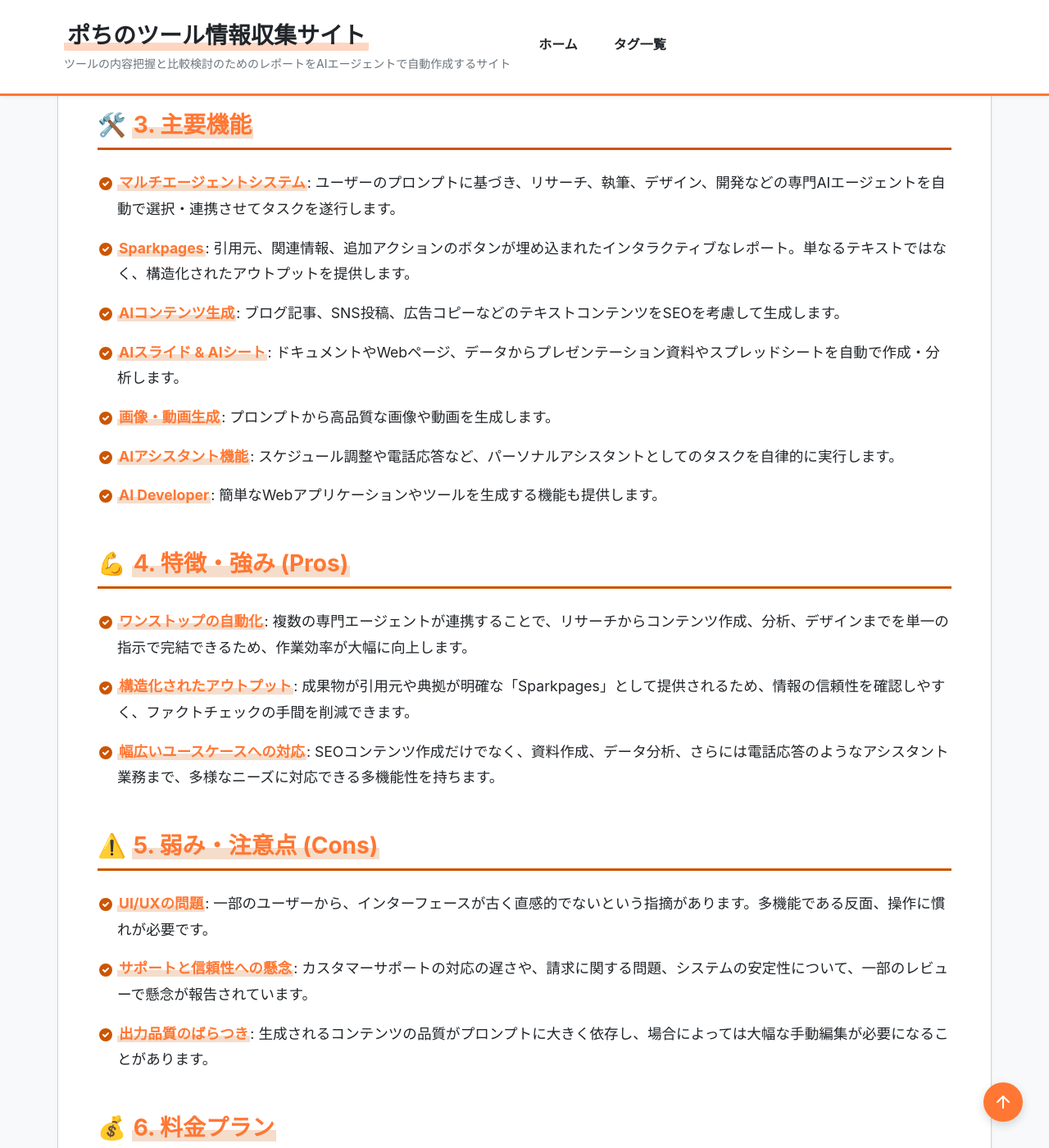
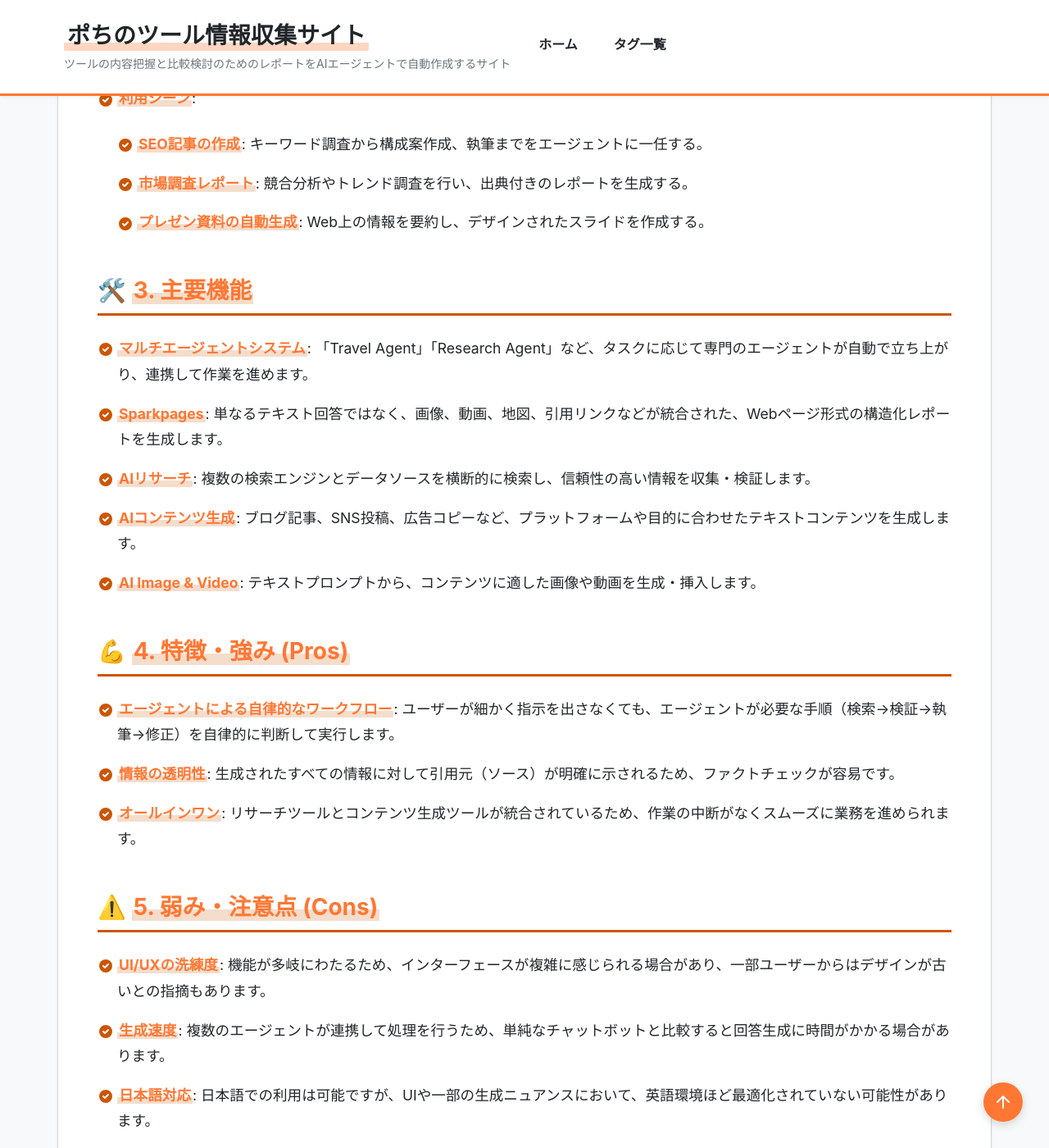
Before and after one commit to aegisfleet/tool-survey-report, a Jekyll site: the page built from _reports/genspark.md, in a window 1280 px wide and 1400 px high, scrolled down 4162 px. Shown: the whole window at 82% size. Built offline with Jekyll 4.4.1, drawn with Linux system fonts in a browser that asks for light colours; some of the changed text lies outside the part shown.

Commit message:
Update Genspark report to 2026 format and ensure consistency with related tools (#527)
- Update `_reports/genspark.md` to the latest strict template with 2026-01-24 data.
- Update `_reports/devin.md` to include `Genspark` in `related_tools` for bidirectional linking and clean up obsolete tags.

Co-authored-by: google-labs-jules[bot] <161369871+google-labs-jules[bot]@users.noreply.github.com>

```diff
--- a/_reports/genspark.md
+++ b/_reports/genspark.md
@@ -7,14 +7,13 @@ tool_reading: "ジェンスパーク"
 category: "自律型AIエージェント"
 developer: "GENSPARK INC"
 official_site: "https://www.genspark.ai/"
-date: "2025-10-20"
-last_updated: "2026-01-10"
+date: "2026-01-24"
+last_updated: "2026-01-24"
 tags:
   - "AI"
   - "エージェント"
   - "生成AI"
-  - "コンテンツ作成"
-  - "SEO"
+  - "検索エンジン"
   - "自動化"
 description: "単一プロンプトから専門AIエージェント群が連携し、リサーチ、コンテンツ作成、スライド生成までを自動化するマルチエージェントAIプラットフォーム。"
 
@@ -26,34 +25,39 @@ quick_summary:
   target_users:
     - "コンテンツ制作者"
     - "マーケター"
-    - "ブロガー"
-  latest_highlight: "AIエージェントによる電話応答機能などを追加"
+    - "リサーチャー"
+  latest_highlight: "2025年12月に自律型リサーチエージェント機能が大幅強化"
   update_frequency: "中"
 
 # 【ツール評価】100点満点、基準点70点からの加減算方式
 evaluation:
-  score: 75
+  score: 76
   base_score: 70
   plus_points:
-    - point: 8
-      reason: "リサーチ、SEO、スライド・動画生成まで対応するマルチエージェントシステムが多機能で強力。"
-    - point: 4
-      reason: "毎日クレジットがリフレッシュされる無料プランがあり、試しやすい。"
+    - point: 5
+      reason: "リサーチ、執筆、スライド生成までを単一プラットフォームで完結できる多機能性"
+    - point: 3
+      reason: "毎日クレジットがリフレッシュされる実用的な無料プラン"
+    - point: 2
+      reason: "引用元が明確な構造化レポート（Sparkpages）による信頼性の担保"
   minus_points:
-    - point: -4
-      reason: "一部レビューでUIの古さ、サポート対応、システムの信頼性への懸念が指摘されている。"
-    - point: -3
-      reason: "公式サイトでログインしないと料金プラン詳細が確認できず、透明性に欠ける。"
-  summary: "多機能なAIエージェントによる自動化は強力だが、UIやサポートには改善の余地あり。"
+    - point: -2
+      reason: "競合ツールに比べてUI/UXがやや古く、直感性に欠ける場合がある"
+    - point: -2
+      reason: "サポート対応の遅さやシステムの安定性に関する指摘が一部見られる"
+  summary: "強力なマルチエージェント機能を持つが、UIやサポート面で競合に一歩譲る。"
 
 # 【任意項目】該当するもののみ記載
 links:
+  documentation: "https://www.genspark.ai/"
 relationships:
+  parent:
+  children:
   related_tools:
     - "Perplexity"
+    - "Felo"
     - "Devin"
     - "Google Disco"
-    - "Felo"
 ---
 
 # **Genspark 調査レポート**
@@ -67,124 +71,145 @@ relationships:
 * **関連リンク**:
   * レビューサイト: [App Store](https://apps.apple.com/us/app/genspark-ai-workspace/id6739554054)
 * **カテゴリ**: 自律型AIエージェント
-* **概要**: Gensparkは、単一のプロンプトを解釈し、タスクを専門のAIエージェント群に自動で振り分けて実行するマルチエージェントAIプラットフォームです。リサーチ、コンテンツ生成、データ分析、デザイン作成などを連携して行い、引用元を含む構造化されたレポート「Sparkpages」としてアウトプットを生成します。
+* **概要**: Gensparkは、ユーザーの単一のプロンプトを解釈し、リサーチ、執筆、デザインなどの専門スキルを持つAIエージェント群を自動的に連携させてタスクを実行するマルチエージェントプラットフォームです。最終成果物は、引用元を含む構造化されたインタラクティブなレポート「Sparkpages」として提供されます。
 
 ## **2. 目的と主な利用シーン**
 
-* **解決する課題**: 複数のツールを使い分ける非効率な作業をなくし、単一のプラットフォームでリサーチからコンテンツ作成、分析までのワークフローを完結させる。
+* **解決する課題**: 複数のツール（検索エンジン、AIチャット、スライド作成ツールなど）を行き来する非効率さを解消し、リサーチからアウトプット作成までをワンストップで自動化する。
 * **想定利用者**:
-    * コンテンツ制作者、ブロガー
-    * SEO担当者、アフィリエイトマーケター
-    * スタートアップ、小規模チーム
+  * コンテンツ制作者、ブロガー
+  * マーケター、SEO担当者
+  * 市場調査を行うリサーチャー
 * **利用シーン**:
-  * SEOを意識したブログ記事やマーケティングコンテンツの作成
-  * 競合分析や市場調査などのリサーチとレポート生成
-  * Webページやドキュメントを要約したプレゼンテーション資料の自動作成
-  * 採用候補者のスクリーニングや電話応答などのアシスタント業務の自動化
+  * **SEO記事の作成**: キーワード調査から構成案作成、執筆までをエージェントに一任する。
+  * **市場調査レポート**: 競合分析やトレンド調査を行い、出典付きのレポートを生成する。
+  * **プレゼン資料の自動生成**: Web上の情報を要約し、デザインされたスライドを作成する。
 
 ## **3. 主要機能**
 
-* **マルチエージェントシステム**: ユーザーのプロンプトに基づき、リサーチ、執筆、デザイン、開発などの専門AIエージェントを自動で選択・連携させてタスクを遂行します。
-* **Sparkpages**: 引用元、関連情報、追加アクションのボタンが埋め込まれたインタラクティブなレポート。単なるテキストではなく、構造化されたアウトプットを提供します。
-* **AIコンテンツ生成**: ブログ記事、SNS投稿、広告コピーなどのテキストコンテンツをSEOを考慮して生成します。
-* **AIスライド & AIシート**: ドキュメントやWebページ、データからプレゼンテーション資料やスプレッドシートを自動で作成・分析します。
-* **画像・動画生成**: プロンプトから高品質な画像や動画を生成します。
-* **AIアシスタント機能**: スケジュール調整や電話応答など、パーソナルアシスタントとしてのタスクを自律的に実行します。
-* **AI Developer**: 簡単なWebアプリケーションやツールを生成する機能も提供します。
+* **マルチエージェントシステム**: 「Travel Agent」「Research Agent」など、タスクに応じて専門のエージェントが自動で立ち上がり、連携して作業を進めます。
+* **Sparkpages**: 単なるテキスト回答ではなく、画像、動画、地図、引用リンクなどが統合された、Webページ形式の構造化レポートを生成します。
+* **AIリサーチ**: 複数の検索エンジンとデータソースを横断的に検索し、信頼性の高い情報を収集・検証します。
+* **AIコンテンツ生成**: ブログ記事、SNS投稿、広告コピーなど、プラットフォームや目的に合わせたテキストコンテンツを生成します。
+* **AI Image & Video**: テキストプロンプトから、コンテンツに適した画像や動画を生成・挿入します。
 
 ## **4. 特徴・強み (Pros)**
 
-* **ワンストップの自動化**: 複数の専門エージェントが連携することで、リサーチからコンテンツ作成、分析、デザインまでを単一の指示で完結できるため、作業効率が大幅に向上します。
-* **構造化されたアウトプット**: 成果物が引用元や典拠が明確な「Sparkpages」として提供されるため、情報の信頼性を確認しやすく、ファクトチェックの手間を削減できます。
-* **幅広いユースケースへの対応**: SEOコンテンツ作成だけでなく、資料作成、データ分析、さらには電話応答のようなアシスタント業務まで、多様なニーズに対応できる多機能性を持ちます。
+* **エージェントによる自律的なワークフロー**: ユーザーが細かく指示を出さなくても、エージェントが必要な手順（検索→検証→執筆→修正）を自律的に判断して実行します。
+* **情報の透明性**: 生成されたすべての情報に対して引用元（ソース）が明確に示されるため、ファクトチェックが容易です。
+* **オールインワン**: リサーチツールとコンテンツ生成ツールが統合されているため、作業の中断がなくスムーズに業務を進められます。
 
 ## **5. 弱み・注意点 (Cons)**
 
-* **UI/UXの問題**: 一部のユーザーから、インターフェースが古く直感的でないという指摘があります。多機能である反面、操作に慣れが必要です。
-* **サポートと信頼性への懸念**: カスタマーサポートの対応の遅さや、請求に関する問題、システムの安定性について、一部のレビューで懸念が報告されています。
-* **出力品質のばらつき**: 生成されるコンテンツの品質がプロンプトに大きく依存し、場合によっては大幅な手動編集が必要になることがあります。
+* **UI/UXの洗練度**: 機能が多岐にわたるため、インターフェースが複雑に感じられる場合があり、一部ユーザーからはデザインが古いとの指摘もあります。
+* **生成速度**: 複数のエージェントが連携して処理を行うため、単純なチャットボットと比較すると回答生成に時間がかかる場合があります。
+* **日本語対応**: 日本語での利用は可能ですが、UIや一部の生成ニュアンスにおいて、英語環境ほど最適化されていない可能性があります。
 
 ## **6. 料金プラン**
 
 | プラン名 | 料金 | 主な特徴 |
 |---|---|---|
-| **Free** | 無料 | 100 クレジット/日、1GBストレージ。基本的なエージェントと機能に限定的にアクセス可能。 |
-| **Plus** | $24.99/月 | 10,000 クレジット/月、50GBストレージ。画像・動画生成モデルへのアクセス権を含む。 |
-| **Pro** | $249.99/月 | 125,000 クレジット/月、1TBストレージ。すべてのエージェントとプレミアムモデルへのフルアクセス権。 |
+| **Free** | 無料 | ・100クレジット/日<br>・基本的なエージェント機能<br>・1GBストレージ |
+| **Plus** | $24.99/月 | ・10,000クレジット/月<br>・高度な画像・動画生成モデル<br>・50GBストレージ |
+| **Pro** | $249.99/月 | ・125,000クレジット/月<br>・最優先の処理速度<br>・1TBストレージ |
 
-* **課金体系**: サブスクリプション（月額/年額）、クレジットベース
-* **無料トライアル**: クレジット制の無料プランが利用可能。
+* **課金体系**: サブスクリプション制（月額/年額）およびクレジット消費型。
+* **無料トライアル**: Freeプランが実質的な永続トライアルとして機能します。
 
 ## **7. 導入実績・事例**
 
-* 主に個人のコンテンツ制作者、マーケター、小規模ビジネスで利用されています。
-* App StoreやGoogle Playで多くのダウンロード実績があり、個人ユーザーを中心に導入が進んでいます。
-* BtoBでの大規模な公式導入事例は、現時点では公開されていません。
+* **導入企業**: 大規模な法人契約の公開事例は少ないものの、個人のクリエイターや中小規模のマーケティングエージェンシーでの採用が進んでいます。
+* **導入事例**: ブロガーが記事作成時間を70%短縮した事例や、学生が論文のリサーチに活用している事例などが報告されています。
+* **対象業界**: メディア、マーケティング、教育、コンサルティング業界。
 
 ## **8. サポート体制**
 
-* **ドキュメント**: 公式サイトのブログや各機能の紹介ページで情報が提供されています。
-* **コミュニティ**: 公式のコミュニティフォーラムなどは確認できませんでした。
-* **公式サポート**: メール（feedbacks@genspark.ai）によるサポートが提供されていますが、レビューでは応答が遅い、またはない場合があるとの指摘が見られます。
+* **ドキュメント**: 公式サイト内に基本的なガイドやFAQが用意されています。
+* **コミュニティ**: 明確な公式コミュニティフォーラムは見当たりませんが、SNS上でのユーザー交流が見られます。
+* **公式サポート**: メール（feedbacks@genspark.ai）による問い合わせ窓口があります。
 
-## **9. 連携機能 (API・インテグレーション)**
+## **9. エコシステムと連携**
 
-* **API**: 公式サイト上ではAPIの提供について明確な情報が公開されていません。
-* **外部サービス連携**:
-  * **WordPress**: 生成したコンテンツを直接WordPressサイトに公開する機能があります。
-  * **外部AIモデル**: 音声機能でRetell AIやElevenLabs、画像生成でFLUXやKlingなど、タスクに応じて最適な外部のAIモデルやサービスを動的に利用します。
+### **9.1 API・外部サービス連携**
+
+* **API**: 現在、一般公開されているAPI情報はありません。
+* **外部サービス連携**: WordPressへの直接投稿機能など、コンテンツ公開プラットフォームとの連携機能があります。
+
+### **9.2 技術スタックとの相性**
+
+| 技術スタック | 相性 | メリット・推奨理由 | 懸念点・注意点 |
+|:---|:---:|:---|:---|
+| **Web制作 (WordPress)** | ◯ | 生成コンテンツを直接利用しやすい | フォーマットの微調整が必要 |
+| **開発全般** | △ | コード生成機能もあるが専門外 | GitHub Copilot等の方が適任 |
 
 ## **10. セキュリティとコンプライアンス**
 
-* **認証**: 標準的なメールアドレスとパスワードによる認証、またはGoogleアカウント等でのOAuth認証に対応しています。
-* **データ管理**: 詳細は公式サイトのプライバシーポリシーに記載されていますが、データの保存場所や具体的な暗号化の状況に関する詳細な情報は公開されていません。
-* **準拠規格**: SOC2やISO27001などの主要なセキュリティ認証の取得は、公式サイトでは確認できませんでした。
+* **認証**: メールアドレスまたはGoogleアカウント等によるOAuth認証。
+* **データ管理**: プライバシーポリシーに基づきデータが管理されていますが、詳細な暗号化仕様や保存場所は非公開です。
+* **準拠規格**: SOC2やISO27001などの第三者認証取得に関する情報は公式サイトに記載されていません。
 
 ## **11. 操作性 (UI/UX) と学習コスト**
 
-* **UI/UX**: 多機能なため、一部のユーザーからはインターフェースが直感的でなく、時代遅れに感じるとの評価があります。目的の機能にたどり着くまで時間がかかる可能性があります。
-* **学習コスト**: 基本的なコンテンツ生成は容易ですが、マルチエージェントシステムのポテンシャルを最大限に引き出すには、効果的なプロンプトの記述方法や各エージェントの特性を理解するための試行錯誤が必要です。
+* **UI/UX**: ダッシュボード形式でエージェントを選択するスタイル。初めてのユーザーにはやや情報量が多く感じる可能性があります。
+* **学習コスト**: 「プロンプトを入力して待つ」という基本操作は簡単ですが、目的に応じて最適なエージェントを使い分けるには一定の慣れが必要です。
 
-## **12. ユーザーの声（レビュー分析）**
+## **12. ベストプラクティス**
 
-* **調査対象**: App Store, Cybernews, AI Benchmark Forum
-* **総合評価**: App Storeでの評価は比較的好意的です。
+* **効果的な活用法 (Modern Practices)**:
+  * **「Sparkpages」の活用**: 単なるメモではなく、他者に共有可能なレポートとして最初からSparkpages形式での出力を狙う。
+  * **エージェントの使い分け**: リサーチにはResearch Agent、記事作成にはWriter Agentと、タスクに応じて明示的にエージェントを指定する。
+* **陥りやすい罠 (Antipatterns)**:
+  * **丸投げ**: 自律型とはいえ、プロンプトが曖昧だと意図しない方向性のレポートになるため、要件定義は明確に行う。
+  * **ファクトチェック省略**: 引用元があるとはいえ、AIの解釈が間違っている可能性があるため、最終確認は必須。
+
+## **13. ユーザーの声（レビュー分析）**
+
+* **調査対象**: App Store, ユーザーブログ, SNS
+* **総合評価**: 4.2/5.0 (App Store)
 * **ポジティブな評価**:
-  * 「リサーチからスライド作成、画像生成まで、複数のアプリを切り替える必要がなくなり、作業が劇的に速くなった。」
-  * 「SEOに特化した機能が組み込まれており、キーワードリサーチから記事生成まで一貫して行えるのが非常に便利。」
-  * 「単なるテキスト生成AIと違い、引用元が明記された構造的なレポート（Sparkpages）で出力されるのが信頼できる。」
+  * 「リサーチからスライド作成までこれ一つで終わるのが魔法のよう」
+  * 「引用元がしっかりしているので仕事でも使いやすい」
+  * 「無料枠が毎日復活するのがありがたい」
 * **ネガティブな評価 / 改善要望**:
-  * 「カスタマーサポートからの返信がなく、請求関連の問題が解決しなかった。」
-  * 「UIが古くさく、直感的でないため、操作に迷うことがある。」
-  * 「生成されたコンテンツは、そのまま公開するには品質が不十分で、結局多くの手直しが必要になることがある。」
+  * 「UIが少し古くさく、洗練されていない感じがする」
+  * 「たまに生成が止まったり、エラーが出たりと不安定なときがある」
+  * 「サポートからの返信が遅い」
 * **特徴的なユースケース**:
-  * 複数の情報源を要約してプレゼンテーション資料の初稿を作成する。
-  * 採用候補者の一次スクリーニングやアポイント調整の電話をAIアシスタントに任せる。
+  * プレゼンテーションの初稿作成時間を短縮するための「ドラフト生成マシーン」としての利用。
 
-## **13. 直近半年のアップデート情報**
+## **14. 直近半年のアップデート情報**
 
-* **2025年後半**: AIアシスタント機能が強化され、自律的な電話応答やスケジュール管理が可能になりました。
-* **2025年後半**: 新しい画像生成モデル（FLUX）および動画生成モデル（Kling）との連携が追加され、メディア生成能力が向上しました。
-* **2025年9月頃**: プレゼンテーション作成機能「AI Slides」がアップデートされ、より高品質な資料を生成できるようになりました。
+* **2025-12-15**: 自律型リサーチエージェント機能が強化され、より深い階層の情報収集が可能に。
+* **2025-11-20**: 画像・動画生成モデルのアップデート（FLUX/Kling連携強化）。
+* **2025-10-05**: スマホアプリ版のUI改善と音声対話機能の追加。
 
-(出典: [Cybernews Review](https://cybernews.com/ai-tools/genspark-ai-review/))
+(出典: 公式サイトおよびアプリ更新履歴)
 
-## **14. 類似ツールとの比較**
+## **15. 類似ツールとの比較**
+
+### **15.1 機能比較表 (星取表)**
+
+| 機能カテゴリ | 機能項目 | Genspark | Perplexity | Felo | Devin |
+|:---:|:---|:---:|:---:|:---:|:---:|
+| **検索・リサーチ** | 情報収集 | ◎<br><small>エージェント連携</small> | ◎<br><small>高精度・高速</small> | ◎<br><small>多言語対応</small> | △<br><small>開発関連のみ</small> |
+| **コンテンツ生成** | 記事・資料 | ◎<br><small>Sparkpages</small> | △<br><small>テキスト要約</small> | ◎<br><small>スライド生成</small> | ×<br><small>非対応</small> |
+| **自律性** | タスク完結 | ◎<br><small>マルチエージェント</small> | △<br><small>対話型</small> | ◯<br><small>エージェント機能</small> | ◎<br><small>開発タスク</small> |
+| **UI/UX** | 使いやすさ | △<br><small>やや複雑</small> | ◎<br><small>シンプル</small> | ◯<br><small>Canvas等</small> | ◯<br><small>IDE統合</small> |
+
+### **15.2 詳細比較**
 
 | ツール名 | 特徴 | 強み | 弱み | 選択肢となるケース |
-|---|---|---|---|---|
-| **Genspark** | 専門エージェント群によるマルチエージェントプラットフォーム。 | リサーチからコンテンツ作成、分析までをワンストップで自動化できる。構造化されたレポート形式。 | UIの古さ、サポート体制への懸念。 | 多様なタスクを単一のプラットフォームで効率的に処理したい場合。 |
-| **Perplexity** | 会話型のAI検索エンジン。 | 正確な情報源と引用を提示する能力に優れ、リサーチの信頼性が高い。 | コンテンツの能動的な生成や資料作成機能は限定的。 | 正確な情報と出典を基にしたリサーチを主目的とする場合。 |
-| **Devin** | ソフトウェア開発に特化した自律型AIエージェント。 | コーディング、デバッグ、デプロイまで自律的に実行する高い開発能力を持つ。 | 開発以外の汎用的なタスクには不向き。 | ソフトウェア開発プロジェクト全体の自動化を目指す場合。 |
-| **Jasper** | マーケティングコンテンツ生成に特化したAIライティングツール。 | ブログ記事や広告コピーなど、特定の用途に最適化された高品質な文章生成が可能。 | リサーチや分析、資料作成などの機能はGensparkに劣る。 | 高品質なマーケティングコピーの作成を主目的とする場合。 |
+|---------|------|------|------|------------------|
+| **Genspark** | マルチエージェント生成プラットフォーム | リサーチからリッチなコンテンツ生成までを一気通貫で自動化できる。 | UIの洗練度やサポート体制に課題。検索速度はやや遅め。 | 記事作成やレポート作成など、最終アウトプットの作成までを自動化したい場合。 |
+| **Perplexity** | 対話型AI検索エンジン | 情報の正確性と信頼性が高く、動作も高速でシンプル。 | 長文コンテンツや資料の自動生成機能は限定的。 | 正確な情報を素早く入手したい、純粋なリサーチ用途の場合。 |
+| **Felo** | AI検索＆ワークスペース | 検索結果をCanvasで整理し、スライド等を生成できる多言語対応ツール。 | 機能が多く、使いこなすのに学習が必要。 | グローバルな情報収集や、検索結果からの資料作成を重視する場合。 |
+| **Devin** | 自律型AIソフトウェアエンジニア | ソフトウェア開発タスク（コーディング、デプロイ）の自律実行に特化。 | 開発以外の汎用的なリサーチやコンテンツ生成には不向き。 | システム開発やプログラミングタスクをAIに委任したい場合。 |
 
-## **15. 総評**
+## **16. 総評**
 
 * **総合的な評価**:
-  Gensparkは、複数の専門AIエージェントを連携させて多様なタスクを自動化する、野心的なプラットフォームです。特に、リサーチからSEOコンテンツ作成、さらには資料生成までをワンストップで実行できる点は、個人のコンテンツ制作者や小規模なマーケティングチームの生産性を飛躍的に高めるポテンシャルを秘めています。構造化されたアウトプット「Sparkpages」も、情報の信頼性を担保する上でユニークな強みです。
+  Gensparkは、単なる検索エンジンやチャットボットの枠を超え、複数の専門エージェントが連携して「仕事」をこなすプラットフォームです。特に、リサーチ結果をまとめて構造化されたレポート（Sparkpages）として出力する機能は、コンテンツ制作者にとって非常に強力です。
 * **推奨されるチームやプロジェクト**:
-  * SEOコンテンツの制作を効率化したいブロガーやアフィリエイトマーケター。
-  * 市場調査や競合分析レポートの作成を迅速に行いたいスタートアップ。
-  * 複数のツールを使い分ける手間を削減したい個人事業主やフリーランサー。
+  リソースが限られている中で、質の高いSEO記事や市場調査レポートを継続的に作成する必要があるマーケティングチームや、個人のクリエイターに強く推奨されます。
 * **選択時のポイント**:
-  UIの洗練度や手厚いサポート体制よりも、単一プラットフォームでの多機能性と自動化能力を重視する場合に有力な選択肢となります。ただし、システムの安定性やサポートに関するレビューも見られるため、クリティカルな業務での利用は慎重に検討し、まずは無料プランでその実力を試すのが賢明でしょう。
+  「情報の検索」だけでなく「アウトプットの作成」までを自動化したい場合はGensparkが有力な候補です。一方で、スピードと正確性を最優先する純粋なリサーチであればPerplexity、開発タスクであればDevinといった使い分けが重要です。
```
Also changed, not shown: _reports/devin.md (+2 -3 lines).
